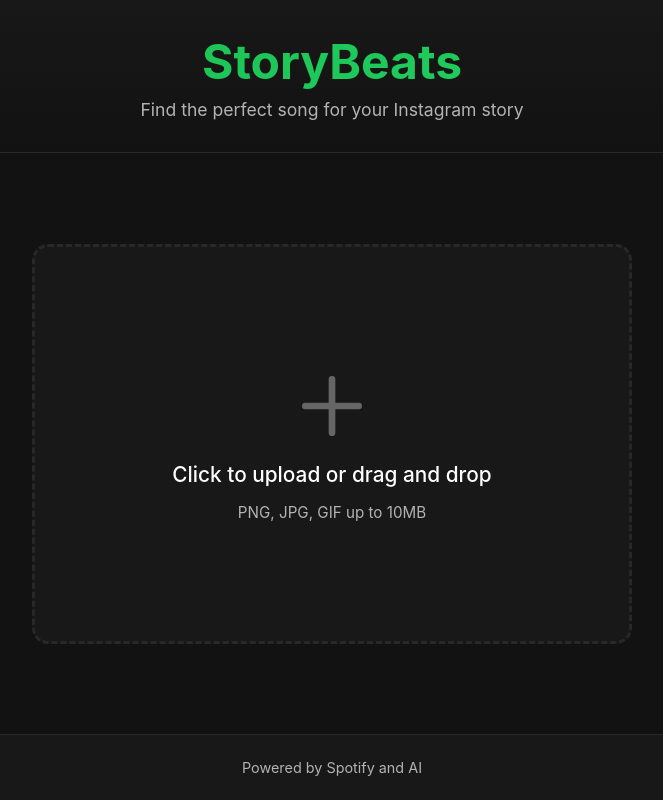
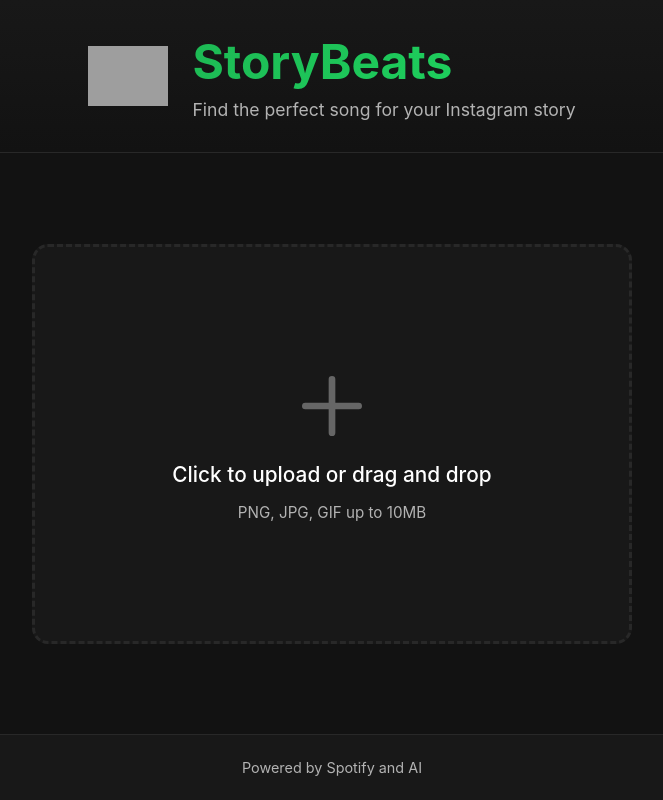
Before and after one commit to SiddharthSSR/StoryBeats, a React (Vite) app in the folder frontend/: page / in a window 1280 px wide. Shown: the whole page, without its empty margins (308-971 px from the left). Built offline with nearby package versions, Linux system fonts and the light colour scheme; no server answers; grey boxes are pictures that could not be loaded.

Commit message:
Add logo integration to frontend application

```diff
--- a/frontend/index.html
+++ b/frontend/index.html
@@ -2,7 +2,9 @@
 <html lang="en">
   <head>
     <meta charset="UTF-8" />
+    <link rel="icon" type="image/png" href="/storybeats-logo.png" />
     <meta name="viewport" content="width=device-width, initial-scale=1.0" />
+    <meta name="description" content="AI-powered music recommendations for your Instagram stories. Upload a photo and get the perfect Spotify song match with English and Hindi options." />
     <title>StoryBeats - Find the Perfect Song for Your Story</title>
   </head>
   <body>
--- a/frontend/src/App.css
+++ b/frontend/src/App.css
@@ -6,9 +6,28 @@
 
 .header {
   padding: 2rem 1rem;
-  text-align: center;
   background: linear-gradient(180deg, var(--surface) 0%, var(--background) 100%);
   border-bottom: 1px solid var(--border);
+}
+
+.header-content {
+  display: flex;
+  align-items: center;
+  justify-content: center;
+  gap: 1.5rem;
+  max-width: 800px;
+  margin: 0 auto;
+}
+
+.logo {
+  width: 80px;
+  height: 80px;
+  object-fit: contain;
+  flex-shrink: 0;
+}
+
+.header-text {
+  text-align: left;
 }
 
 .header h1 {
@@ -73,6 +92,15 @@
 }
 
 @media (max-width: 768px) {
+  .header-content {
+    gap: 1rem;
+  }
+
+  .logo {
+    width: 60px;
+    height: 60px;
+  }
+
   .header h1 {
     font-size: 2rem;
   }
--- a/frontend/src/App.jsx
+++ b/frontend/src/App.jsx
@@ -1,6 +1,7 @@
 import { useState } from 'react'
 import PhotoUpload from './components/PhotoUpload'
 import SongResults from './components/SongResults'
+import logo from './assets/storybeats-logo.png'
 import './App.css'
 
 // API URL configuration for production deployment
@@ -96,8 +97,13 @@ function App() {
   return (
     <div className="app">
       <header className="header">
-        <h1>StoryBeats</h1>
-        <p className="tagline">Find the perfect song for your Instagram story</p>
+        <div className="header-content">
+          <img src={logo} alt="StoryBeats Logo" className="logo" />
+          <div className="header-text">
+            <h1>StoryBeats</h1>
+            <p className="tagline">Find the perfect song for your Instagram story</p>
+          </div>
+        </div>
       </header>
 
       <main className="main">
```
